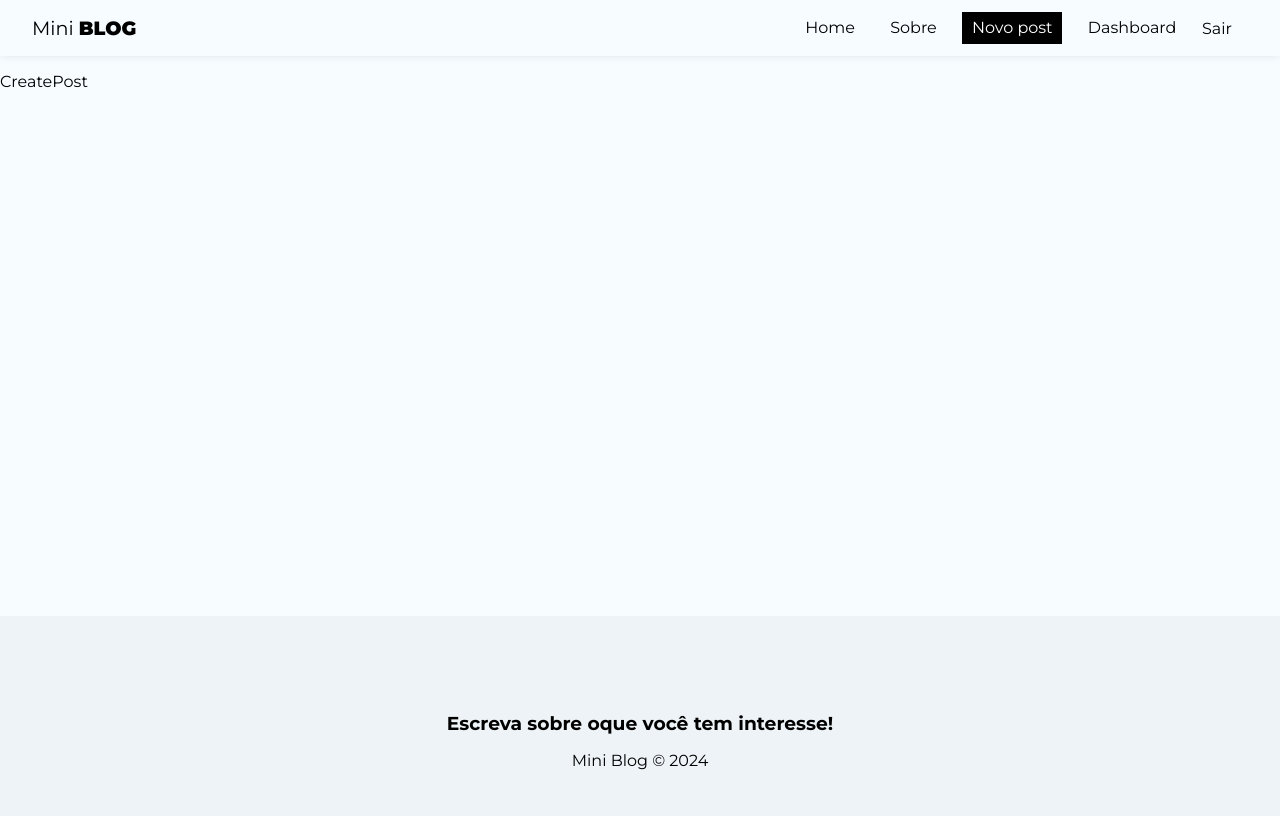
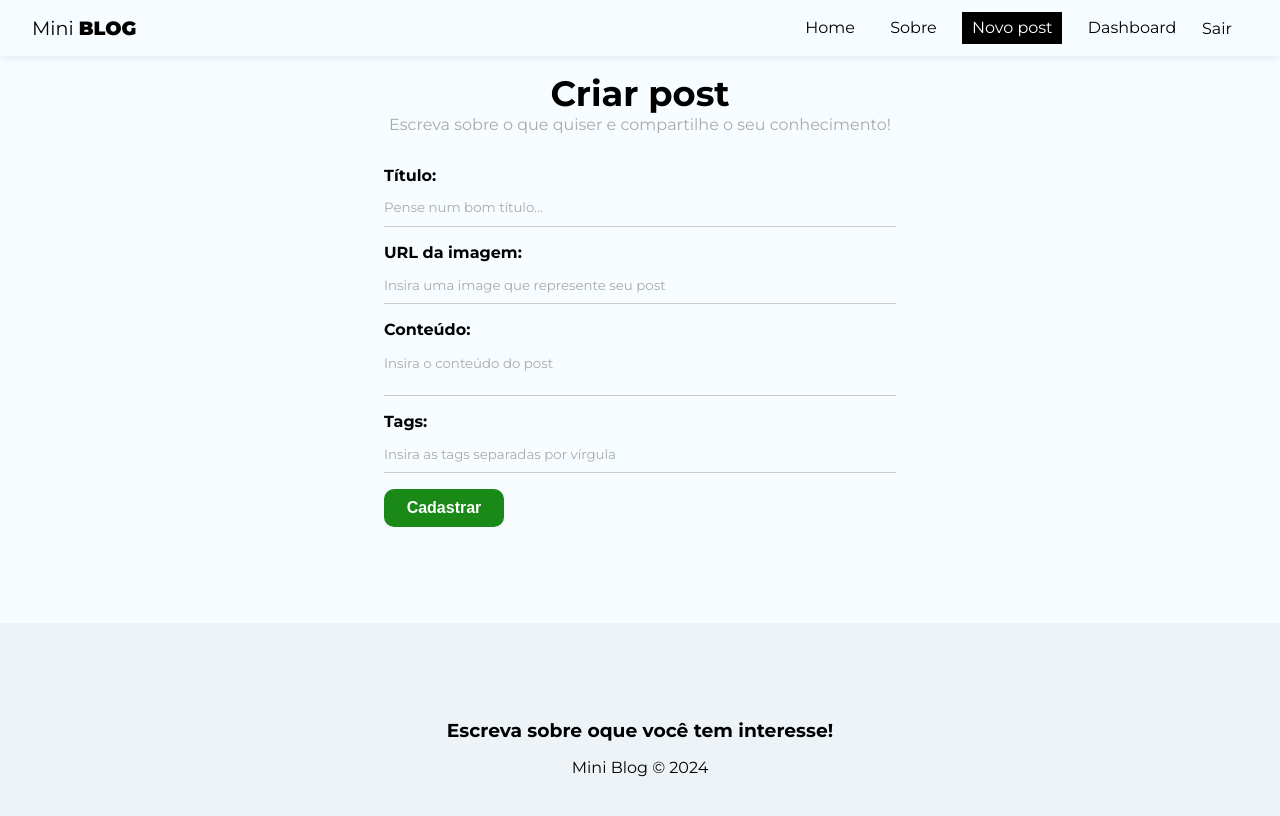
Before and after one commit to leosalema213/mini-blog, a React (Create React App) app: page /posts/create in a window 1280 px wide. Shown: the top 816 px of the page. Built offline with nearby package versions, Linux system fonts and the light colour scheme; no server answers; sample sign-in values are in the browser's storage.

Commit message:
feat: funcionalidade de criação de post aplicada

```diff
--- /dev/null
+++ b/src/hooks/useInsertDocument.js
@@ -0,0 +1,63 @@
+import { useState, useEffect, useReducer } from "react";
+import { db } from "../firebase/config";
+import { collection, addDoc, Timestamp } from "firebase/firestore";
+
+const initialState = {
+  loading: null,
+  error: null,
+};
+
+const insertReducer = (state, action) => {
+  switch (action.type) {
+    case "LOADING":
+      return { loading: true, error: null };
+    case "INSERTED_DOC":
+      return { loading: false, error: null };
+    case "ERROR":
+      return { loading: false, error: action.payload };
+    default:
+      return state;
+  }
+};
+
+export const useInsertDocument = (docCollection) => {
+  const [response, dispatch] = useReducer(insertReducer, initialState);
+
+  //deal with memory leak
+  const [cancelled, setCancelled] = useState(false);
+
+  const checkCancelBeforeDispatch = (action) => {
+    setCancelled(false);
+    if (!cancelled) {
+      dispatch(action);
+      return () => setCancelled(true);
+    }
+  };
+
+  const inserDocument = async (document) => {
+    checkCancelBeforeDispatch({ type: "LOADING" });
+
+    try {
+      const newDocument = { ...document, createAt: Timestamp.now() };
+      const insertedDocument = await addDoc(
+        collection(db, docCollection),
+        newDocument
+      );
+      checkCancelBeforeDispatch({
+        type: "INSERT_SUCCESS",
+        payload: insertedDocument,
+      });
+    } catch (error) {
+      checkCancelBeforeDispatch({
+        type: "ERROR",
+        payload: error.message,
+      });
+    }
+  };
+
+  // useEffect(() => {
+  //   return () => setCancelled(true);
+  // }, []);
+
+  return { inserDocument, response };
+};
--- a/src/pages/CreatePost/CreatePost.jsx
+++ b/src/pages/CreatePost/CreatePost.jsx
@@ -1,9 +1,131 @@
-import styles from "./CreatePost.module.css"
+import styles from "./CreatePost.module.css";
+
+import { useState } from "react";
+import { useNavigate } from "react-router-dom";
+import { useAuthValue } from "../../context/AuthContext";
+import { useAuthentication } from "../../hooks/useAuthentication";
+import { useInsertDocument } from "../../hooks/useInsertDocument";
 
 const CreatePost = () => {
+  const [title, setTitle] = useState("");
+  const [image, setImage] = useState("");
+  const [body, setBody] = useState("");
+  const [tags, setTags] = useState([]);
+  const [formError, setFormError] = useState("");
+
+  const { user } = useAuthValue();
+
+  const { inserDocument, response } = useInsertDocument("posts");
+
+  const navigate = useNavigate();
+
+  const { createUser, error, loading } = useAuthentication();
+
+  const handleSubmit = (e) => {
+    e.preventDefault();
+    setFormError("");
+
+    //valida url da imagem
+    try {
+      new URL(image);
+    } catch (error) {
+      return setFormError("A imagem precisa ser uma URL.");
+    }
+
+    //criar o array de tags
+    const tagsArray = tags.split(',').map((tag) => tag.trim().toLowerCase());
+
+    const set = new Set(tagsArray);
+    if (set.size !== tagsArray.length) {
+      return setFormError("Por favor, insira tags únicas.");
+    }
+
+
+    //checar todos os valores
+    if (!title || !image || !tags || !body) {
+      setFormError("Por favor, preencha todos os campos!");
+    }
+
+    inserDocument({
+      title,
+      image,
+      body,
+      tagsArray,
+      uid: user.uid,
+      createdBy: user.displayName,
+    });
+
+    navigate("/");
+
+  };
+
   return (
-    <div>CreatePost</div>
-  )
-}
+    <div className={styles.create_post}>
+      <h2>Criar post</h2>
+      <p>Escreva sobre o que quiser e compartilhe o seu conhecimento!</p>
 
-export default CreatePost
+      <form onSubmit={handleSubmit}>
+        <label>
+          <span>Título:</span>
+          <input
+            type="text"
+            name="title"
+            required
+            placeholder="Pense num bom título..."
+            onChange={(e) => setTitle(e.target.value)}
+            value={title}
+          />
+        </label>
+
+        <label>
+          <span>URL da imagem:</span>
+          <input
+            type="text"
+            name="title"
+            required
+            placeholder="Insira uma image que represente seu post"
+            onChange={(e) => setImage(e.target.value)}
+            value={image}
+          />
+        </label>
+
+        <label>
+          <span>Conteúdo:</span>
+          <textarea
+            name="body"
+            required
+            placeholder="Insira o conteúdo do post"
+            onChange={(e) => setBody(e.target.value)}
+            value={body}
+          ></textarea>
+        </label>
+
+        <label>
+          <span>Tags:</span>
+          <input
+            type="text"
+            name="tags"
+            required
+            placeholder="Insira as tags separadas por vírgula"
+            onChange={(e) => setTags(e.target.value)}
+            value={tags}
+          />
+        </label>
+        {!response.loading && (
+          <button type="submit" className="btn">
+            Cadastrar
+          </button>
+        )}
+        {response.loading && (
+          <button disabled type="submit" className="btn">
+            Aguarde...
+          </button>
+        )}
+        {response.error && <p className="error">{response.error}</p>}
+        {formError && <p className="error">{formError}</p>}
+      </form>
+    </div>
+  );
+};
+
+export default CreatePost;
--- a/src/pages/CreatePost/CreatePost.module.css
+++ b/src/pages/CreatePost/CreatePost.module.css
@@ -0,0 +1,16 @@
+.create_post {
+  text-align: center;
+}
+
+.create_post h2 {
+  font-size: 2.2em;
+}
+
+.create_post p {
+  color: #aaa;
+  margin-bottom: 2em;
+}
+
+.create_post form textarea {
+  resize: none;
+}
```
